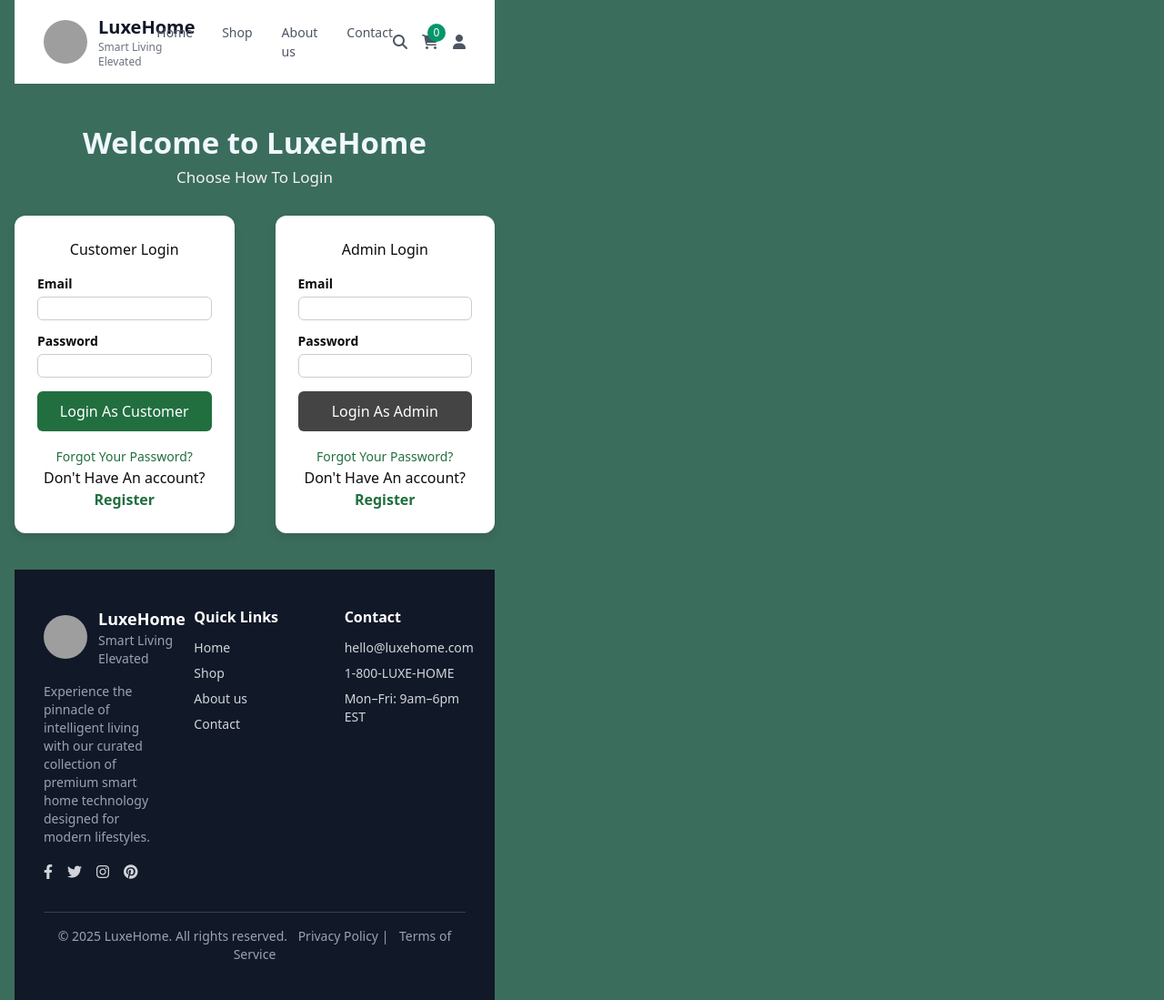
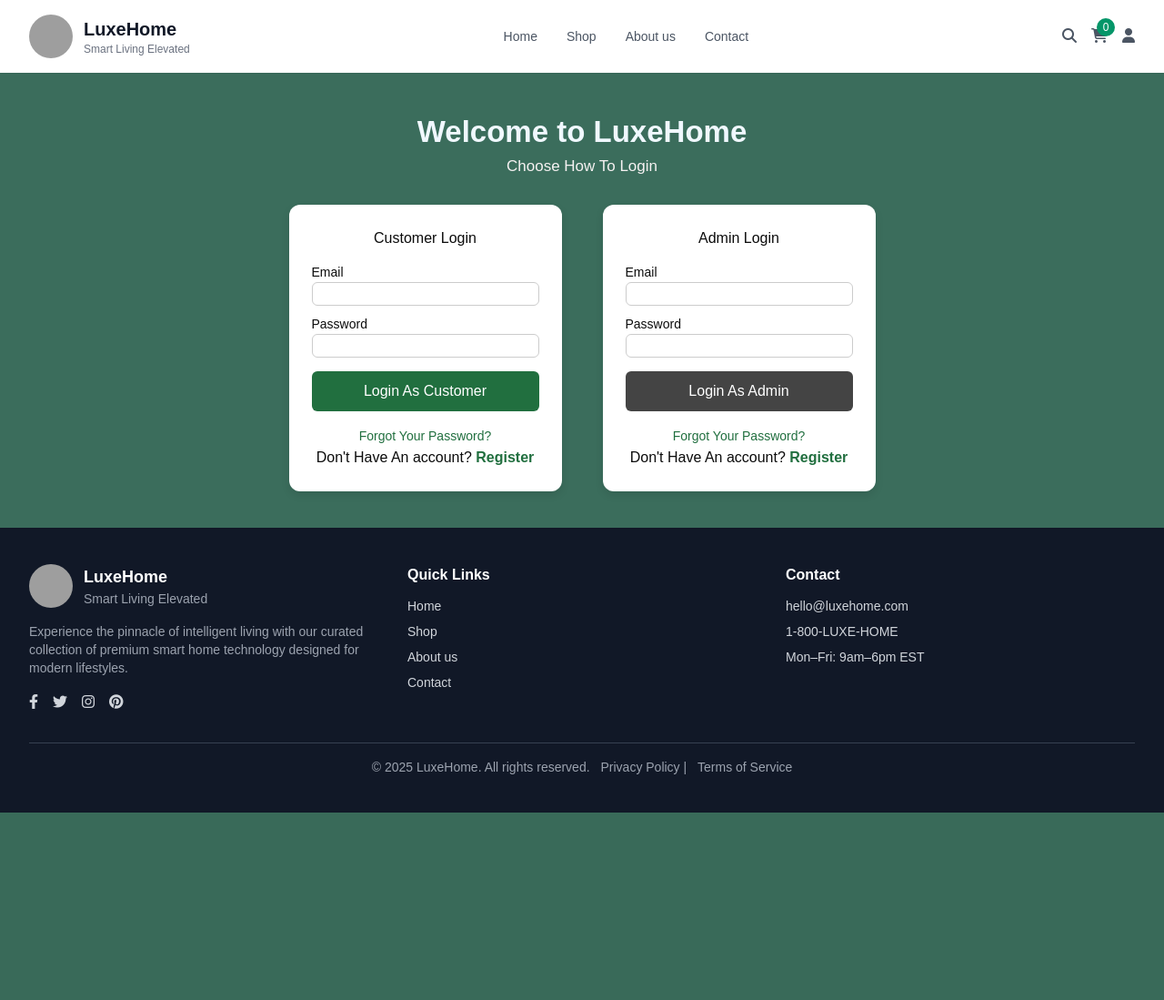
Before and after one commit to CS3SPSubWoofer/SubWooferApp, a PHP site: page /login.php in a window 1280 px wide. Shown: the whole page at 91% size. After the commit the page ends 893 px from the top, so only its background shows below. Run offline with PHP 8.4, Linux system fonts and the light colour scheme; some libraries are stand-ins or nearby versions; grey boxes are pictures that could not be loaded.

Commit message:
refined login

```diff
--- a/login.php
+++ b/login.php
@@ -17,12 +17,9 @@ if (isset($_SESSION['username'])) {
 <head>
     <meta charset="UTF-8" />
     <meta name="viewport" content="width=device-width, initial-scale=1.0" />
-    <title>Login | LuxeHome</title>
-    <link rel="icon" href="images/image.png">
+    <title>Login | SubWoofer</title>
     <link rel="stylesheet" href="https://cdnjs.cloudflare.com/ajax/libs/font-awesome/6.4.0/css/all.min.css">
     <link rel="stylesheet" href="login.css">
-    <link rel="stylesheet" href="css/style.css">
-    <link rel="stylesheet" href="css/accessibility.css">
     <script src="https://cdn.tailwindcss.com"></script>
     <style>
         .logo-img {
```
